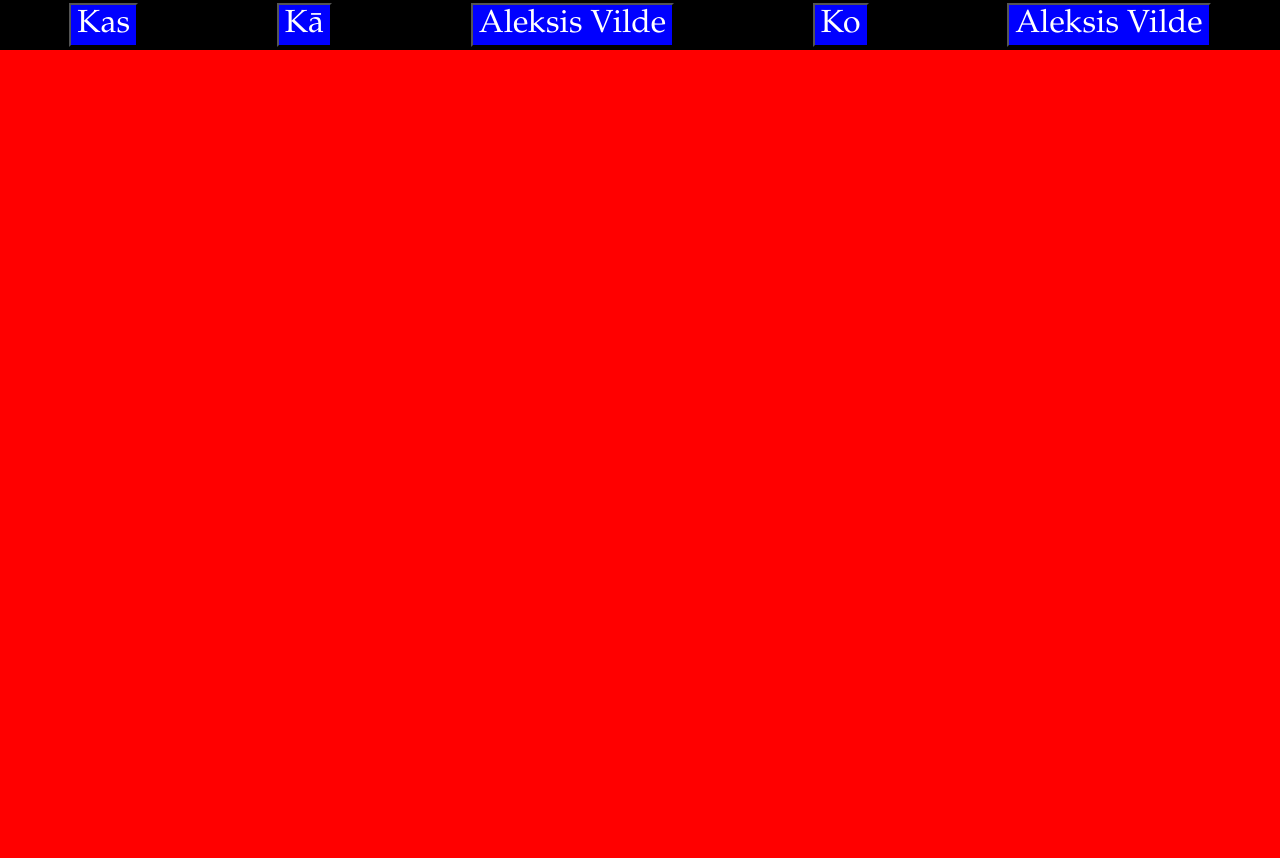
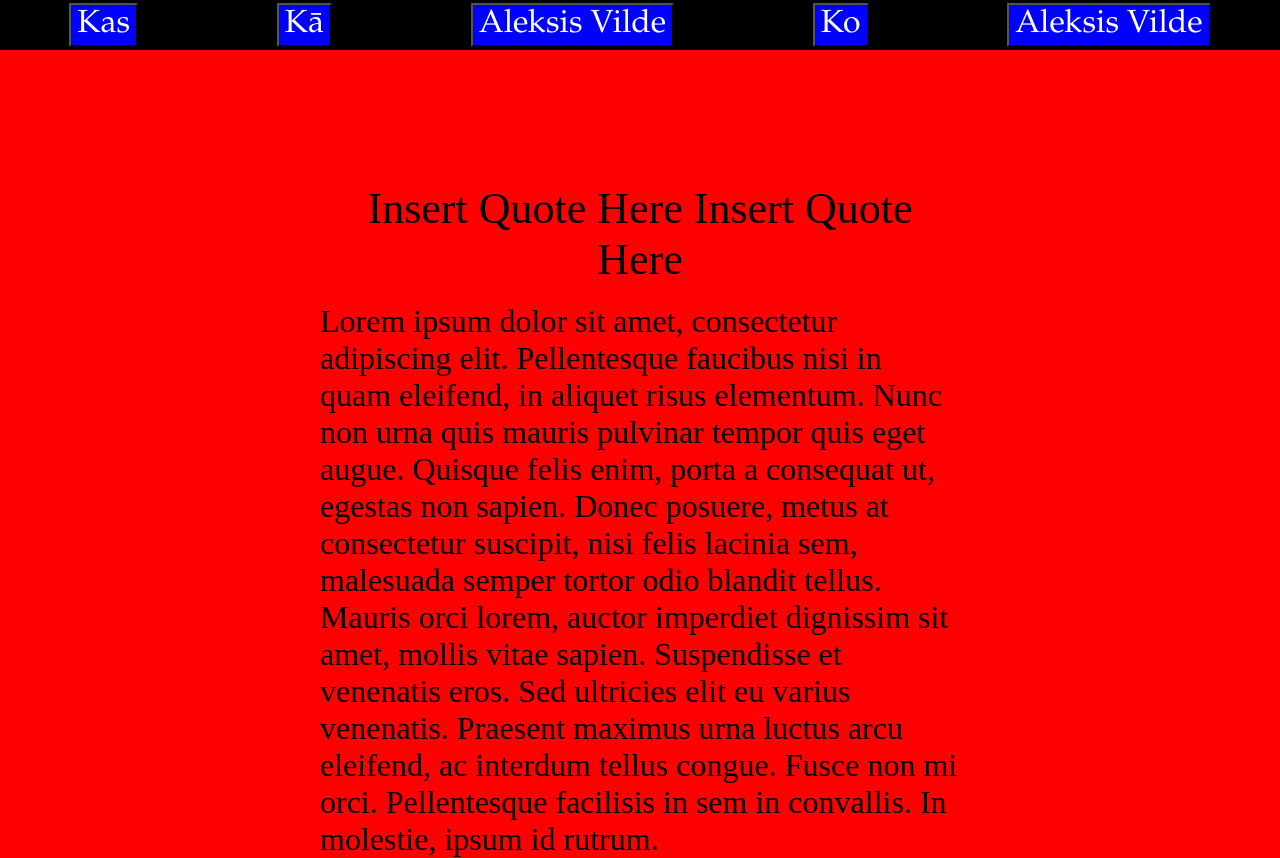
Before and after one commit to Nexuuuus/Nexuuuus.github.io, a plain HTML site: page Sākumlapa.HTML in a window 1280 px wide. Before the commit the page ends 800 px from the top, so only its background shows below. Drawn offline with Linux system fonts and the light colour scheme.

Commit message:
Just some shit

```diff
--- a/Styles.css
+++ b/Styles.css
@@ -32,3 +32,20 @@ margin: auto;
   margin: auto;
 
 }
+#BoxforQuote {
+  margin:  auto;
+  position: absolute;
+  left: 50%;
+  top: 65%;
+  transform:  translate(-50%, -50%);
+
+}
+#Quote {
+  margin: auto;
+  text-align: center;
+  font-size: 44px;
+}
+#Text_under_Quote {
+  margin: auto;
+  font-size: 32px;
+}
--- a/Sākumlapa.HTML
+++ b/Sākumlapa.HTML
@@ -15,6 +15,8 @@
         <a href="#"><button type="button" name="button" class="Header_Button"><p id="Header_Name">Aleksis Vilde</p></button></a>
       </header>
       </div>
-
+      <div id="BoxforQuote">
+      <p id="Quote">Insert Quote Here Insert Quote Here</p> <br>
+      <p id="Text_under_Quote">Lorem ipsum dolor sit amet, consectetur adipiscing elit. Pellentesque faucibus nisi in quam eleifend, in aliquet risus elementum. Nunc non urna quis mauris pulvinar tempor quis eget augue. Quisque felis enim, porta a consequat ut, egestas non sapien. Donec posuere, metus at consectetur suscipit, nisi felis lacinia sem, malesuada semper tortor odio blandit tellus. Mauris orci lorem, auctor imperdiet dignissim sit amet, mollis vitae sapien. Suspendisse et venenatis eros. Sed ultricies elit eu varius venenatis. Praesent maximus urna luctus arcu eleifend, ac interdum tellus congue. Fusce non mi orci. Pellentesque facilisis in sem in convallis. In molestie, ipsum id rutrum.</p> </div>
   </body>
 </html>
```
